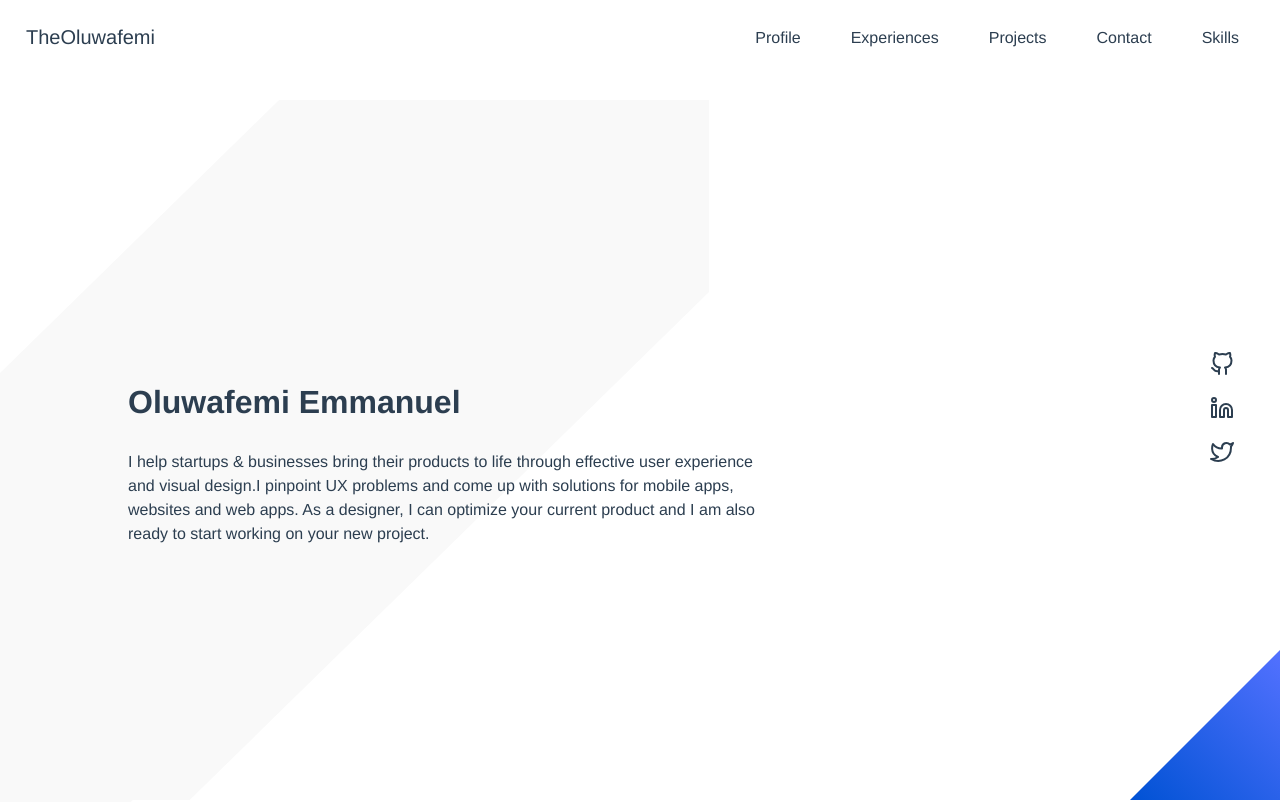
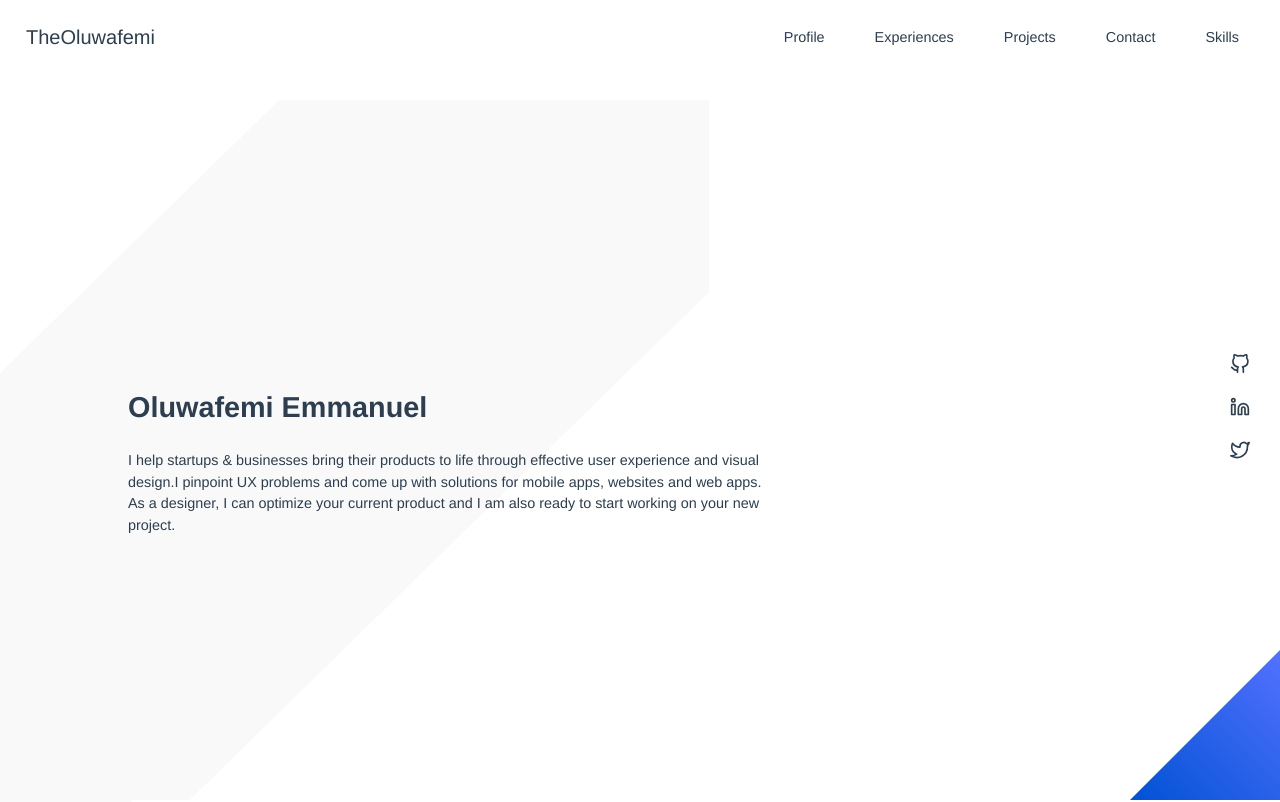
Before and after one commit to TheOluwafemi/portfolio, a Vue app: page / in a window 1280 px wide. Shown: the top 802 px of the page. Built offline with nearby package versions, Linux system fonts and the light colour scheme; some icons are missing.

Commit message:
ref: collapsed socials and social item to one

```diff
--- a/src/App.vue
+++ b/src/App.vue
@@ -3,7 +3,7 @@
     <div id="profileLayout" v-if="displayProfileLayout">
       <profile-layout />
       <navbar />
-      <socials />
+      <social-items />
       <router-view />
     </div>
 
@@ -30,6 +30,7 @@ export default {
   -moz-osx-font-smoothing: grayscale;
   text-align: center;
   color: #2c3e50;
+  font-size: 90%;
 }
 
 // a {
--- a/src/components/layout/SocialItems.vue
+++ b/src/components/layout/SocialItems.vue
@@ -1,5 +1,5 @@
 <template>
-  <ul>
+  <ul id="socials">
     <li>
       <a href="https://github.com/theoluwafemi">
         <svg
@@ -72,6 +72,16 @@ export default {
 </script>
 
 <style lang="scss" scoped>
+#socials {
+  position: fixed;
+  top: 40%;
+  right: 14px;
+  list-style-type: none;
+  padding: 1rem;
+  z-index: 2;
+  border-radius: 40px;
+  transition: box-shadow 1s ease-in-out;
+
   li {
     list-style-type: none;
     margin: 1rem auto;
@@ -83,6 +93,7 @@ li {
 
     svg {
       transition: stroke 1s linear;
+      width: 20px;
 
       &:hover {
         stroke: #5371ff;
@@ -96,4 +107,11 @@ li {
       stroke-dasharray: 15;
     }
   }
+}
+
+@media (max-width: 677px) {
+  #socials {
+    display: none;
+  }
+}
 </style>
--- a/src/components/layout/socials.vue
+++ /dev/null
@@ -1,34 +0,0 @@
-<template>
-  <ul id="socials">
-    <social-items />
-  </ul>
-</template>
-
-<script>
-import SocialItems from "./SocialItems.vue";
-
-export default {
-  components: {
-    "social-items": SocialItems
-  }
-};
-</script>
-
-<style lang="scss" scoped>
-#socials {
-  position: fixed;
-  top: 40%;
-  right: 30px;
-  list-style-type: none;
-  padding: 1rem;
-  // background: #f9f9f9;
-  border-radius: 40px;
-  transition: box-shadow 1s ease-in-out;
-}
-
-@media (max-width: 677px) {
-  #socials {
-    display: none;
-  }
-}
-</style>
--- a/src/main.js
+++ b/src/main.js
@@ -4,11 +4,11 @@ import router from "./router";
 import store from "./store";
 
 import ProfileLayout from './components/layout/ProfileLayout';
-import Socials from './components/layout/socials';
+import SocialItems from './components/layout/SocialItems';
 import Navbar from './components/layout/navbar'
 
 Vue.component("profile-layout", ProfileLayout);
-Vue.component("socials", Socials);
+Vue.component("social-items", SocialItems);
 Vue.component('navbar', Navbar);
 
 Vue.config.productionTip = false;
```
Lines whose indentation alone changed are shown as unchanged.
